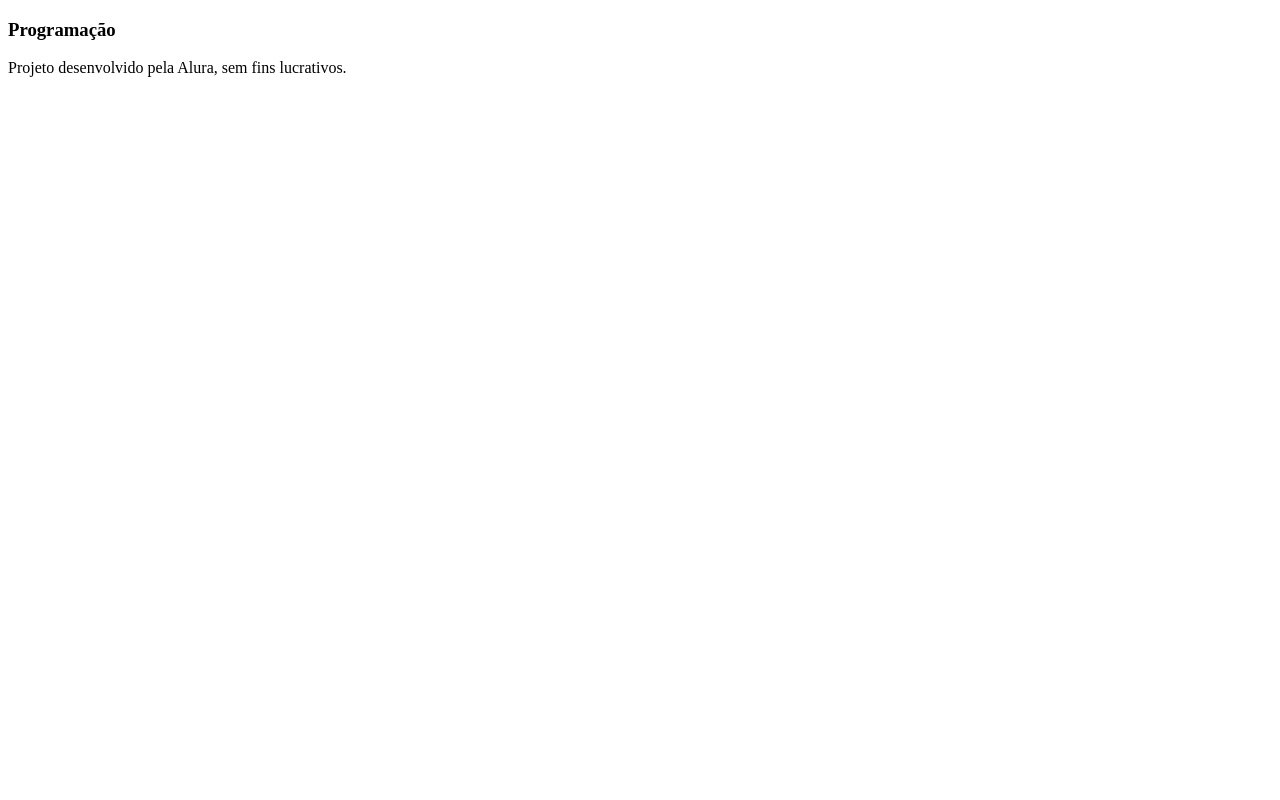
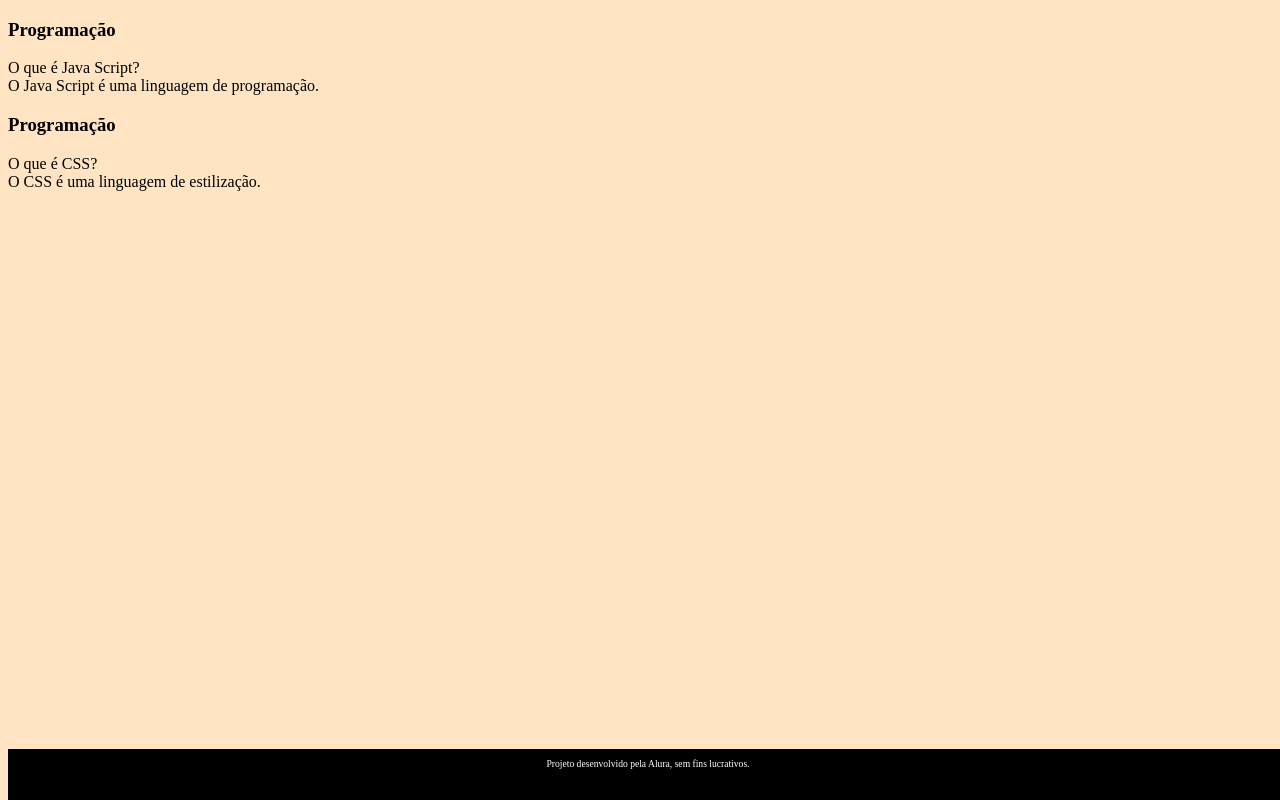
Before and after one commit to kamilyglima/flashcard, a plain HTML site: page index.html in a window 1280 px wide. Drawn offline with Linux system fonts and the light colour scheme.

Commit message:
30/10/2024

```diff
--- /dev/null
+++ b/assets/style.css
@@ -0,0 +1,17 @@
+body {
+    background-color: bisque;
+}
+footer {
+    background-color: black;
+    color: white;
+    bottom:0;
+    position:fixed;
+    width:100%;
+}
+footer p{
+    text-align: center;
+    font-size: 0.6rem;
+    height:2rem;
+    margin-top: 0,5rem;
+    font-family: Bai Jamjuree;
+}
--- a/index.html
+++ b/index.html
@@ -3,6 +3,7 @@
 <head>
     <meta charset="UTF-8">
     <meta name="viewport" content="width=device-width, initial-scale=1.0">
+    <link rel="stylesheet" href="assets/style.css">
     <title>flashcard</title>
 </head>
 <body>
@@ -12,7 +13,26 @@
         </section>
         <article class="cartao">
             <div class="cartao__conteudo">
-                <h3> Programação </h3>
+                 <h3> Programação </h3>
+                 <div class="cartao__conteudo__pergunta">
+                    O que é Java Script?
+                    </div>
+                    <div class="cartao__conteudo__resposta">
+                        O Java Script é uma linguagem de programação.
+                        </div>
+
+<article class="cartao">
+    <div class="cartao__conteudo">
+            <h3> Programação </h3>
+                  <div class="cartao__conteudo__pergunta">
+                        O que é CSS?
+                    </div>
+                   <div class="cartao__conteudo__resposta">
+                        O CSS é uma linguagem de estilização.
+                     </div>
+                    </div>
+
+     </article>
 
             </div>
         </article>
```
Also changed, not shown: 1 other file.
